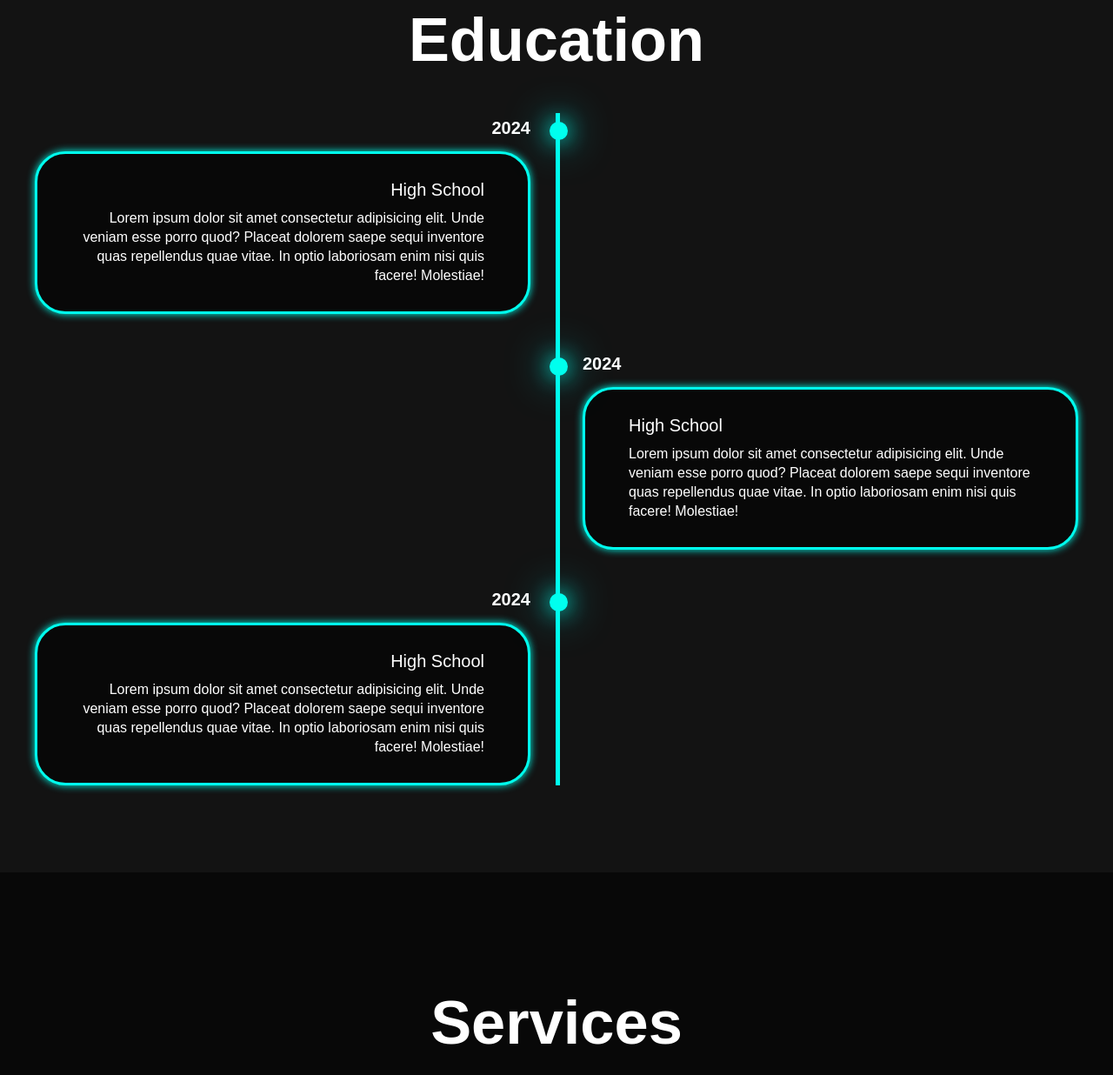
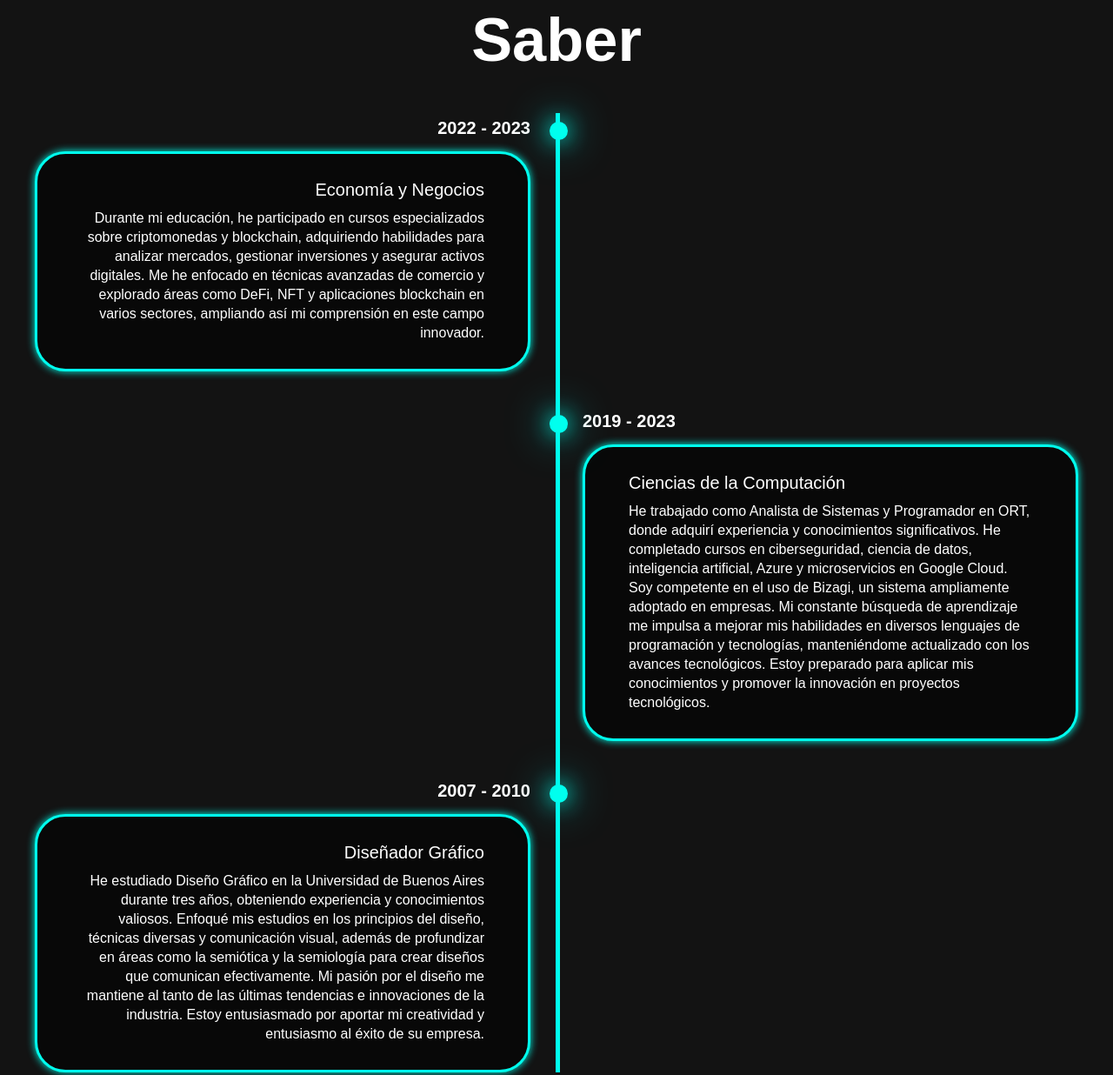
Before and after one commit to LopezFernandoMatias/fernandoCV, a plain HTML site: page index.html in a window 1280 px wide. Shown: the part 1040-2276 px from the top of the page at 87% size. Drawn offline with nearby package versions, Linux system fonts and the light colour scheme.

Commit message:
Nuevo 3er Commit

```diff
--- a/index.html
+++ b/index.html
@@ -26,9 +26,9 @@
 
     <section class="home" id="home">
         <div class="home-content">
-            <h1>Hi, It's <span>Fernando</span></h1>
+            <h1>Hola, Soy <span>Fernando</span></h1>
             <h3 class="text-animation">I'm as <span></span></h3>
-            <p>Lorem ipsum dolor sit amet consectetur adipisicing elit. Tempore debitis quo iusto blanditiis vel culpa qui atque assumenda ullam recusandae quasi, ex numquam sed similique reprehenderit asperiores et? Officiis, esse.</p>
+            <p>Trabajé durante 11 años en la Policía Federal Argentina, donde realicé cursos de defensa y protección, y participé en operaciones de paz de la ONU. Además, soy diseñador y analista programador.</p>
             <div class="social-icons">
                 <a href="#"><i class='bx bxl-linkedin'></i></a>
                 <a href="#"><i class='bx bxl-github' ></i></a>
@@ -37,8 +37,8 @@
             </div>
 
             <div class="btn-group">
-                <a href="#" class="btn">Hire</a>
-                <a href="#contact" class="btn">Contact</a>
+                <a href="#" class="btn">Contratar</a>
+                <a href="#contact" class="btn">Contacto</a>
             </div>
 
         </div>
@@ -50,36 +50,36 @@
     </section>
 
     <section class="education" id="education">
-        <h2 class="heading">Education</h2>
+        <h2 class="heading">Saber</h2>
 
         <div class="timeline-items">
             <!--A partir de acá tenemos items-->
             <div class="timeline-item">
                 <div class="timeline-dot"></div>
-                <div class="timeline-date">2024</div>
+                <div class="timeline-date">2022 - 2023</div>
                 <div class="timeline-content">
-                    <h3>High School</h3>
-                    <p>Lorem ipsum dolor sit amet consectetur adipisicing elit. Unde veniam esse porro quod? Placeat dolorem saepe sequi inventore quas repellendus quae vitae. In optio laboriosam enim nisi quis facere! Molestiae!</p>
+                    <h3>Economía y Negocios</h3>
+                    <p>Durante mi educación, he participado en cursos especializados sobre criptomonedas y blockchain, adquiriendo habilidades para analizar mercados, gestionar inversiones y asegurar activos digitales. Me he enfocado en técnicas avanzadas de comercio y explorado áreas como DeFi, NFT y aplicaciones blockchain en varios sectores, ampliando así mi comprensión en este campo innovador.</p>
                 </div>
 
             </div>
 
             <div class="timeline-item">
                 <div class="timeline-dot"></div>
-                <div class="timeline-date">2024</div>
+                <div class="timeline-date">2019 - 2023</div>
                 <div class="timeline-content">
-                    <h3>High School</h3>
-                    <p>Lorem ipsum dolor sit amet consectetur adipisicing elit. Unde veniam esse porro quod? Placeat dolorem saepe sequi inventore quas repellendus quae vitae. In optio laboriosam enim nisi quis facere! Molestiae!</p>
+                    <h3>Ciencias de la Computación</h3>
+                    <p>He trabajado como Analista de Sistemas y Programador en ORT, donde adquirí experiencia y conocimientos significativos. He completado cursos en ciberseguridad, ciencia de datos, inteligencia artificial, Azure y microservicios en Google Cloud. Soy competente en el uso de Bizagi, un sistema ampliamente adoptado en empresas. Mi constante búsqueda de aprendizaje me impulsa a mejorar mis habilidades en diversos lenguajes de programación y tecnologías, manteniéndome actualizado con los avances tecnológicos. Estoy preparado para aplicar mis conocimientos y promover la innovación en proyectos tecnológicos.</p>
                 </div>
 
             </div>
 
             <div class="timeline-item">
                 <div class="timeline-dot"></div>
-                <div class="timeline-date">2024</div>
+                <div class="timeline-date">2007 - 2010</div>
                 <div class="timeline-content">
-                    <h3>High School</h3>
-                    <p>Lorem ipsum dolor sit amet consectetur adipisicing elit. Unde veniam esse porro quod? Placeat dolorem saepe sequi inventore quas repellendus quae vitae. In optio laboriosam enim nisi quis facere! Molestiae!</p>
+                    <h3>Diseñador Gráfico</h3>
+                    <p>He estudiado Diseño Gráfico en la Universidad de Buenos Aires durante tres años, obteniendo experiencia y conocimientos valiosos. Enfoqué mis estudios en los principios del diseño, técnicas diversas y comunicación visual, además de profundizar en áreas como la semiótica y la semiología para crear diseños que comunican efectivamente. Mi pasión por el diseño me mantiene al tanto de las últimas tendencias e innovaciones de la industria. Estoy entusiasmado por aportar mi creatividad y entusiasmo al éxito de su empresa.</p>
                 </div>
 
             </div>
```
